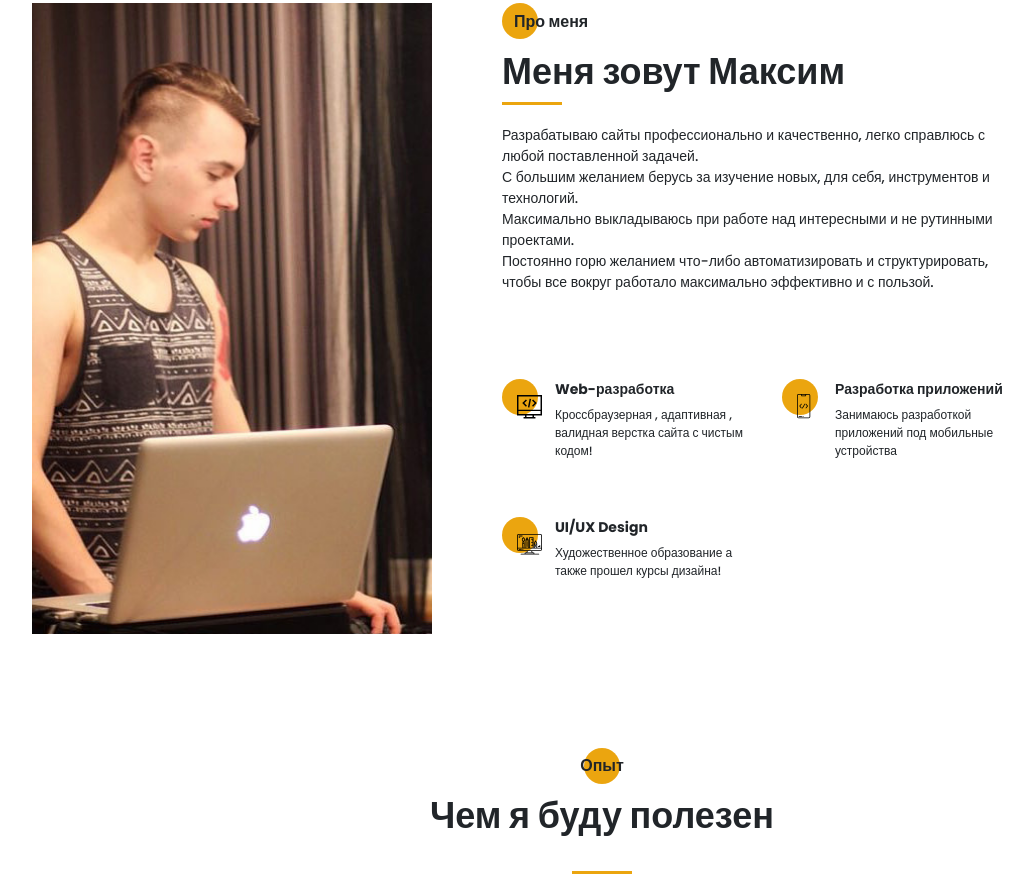
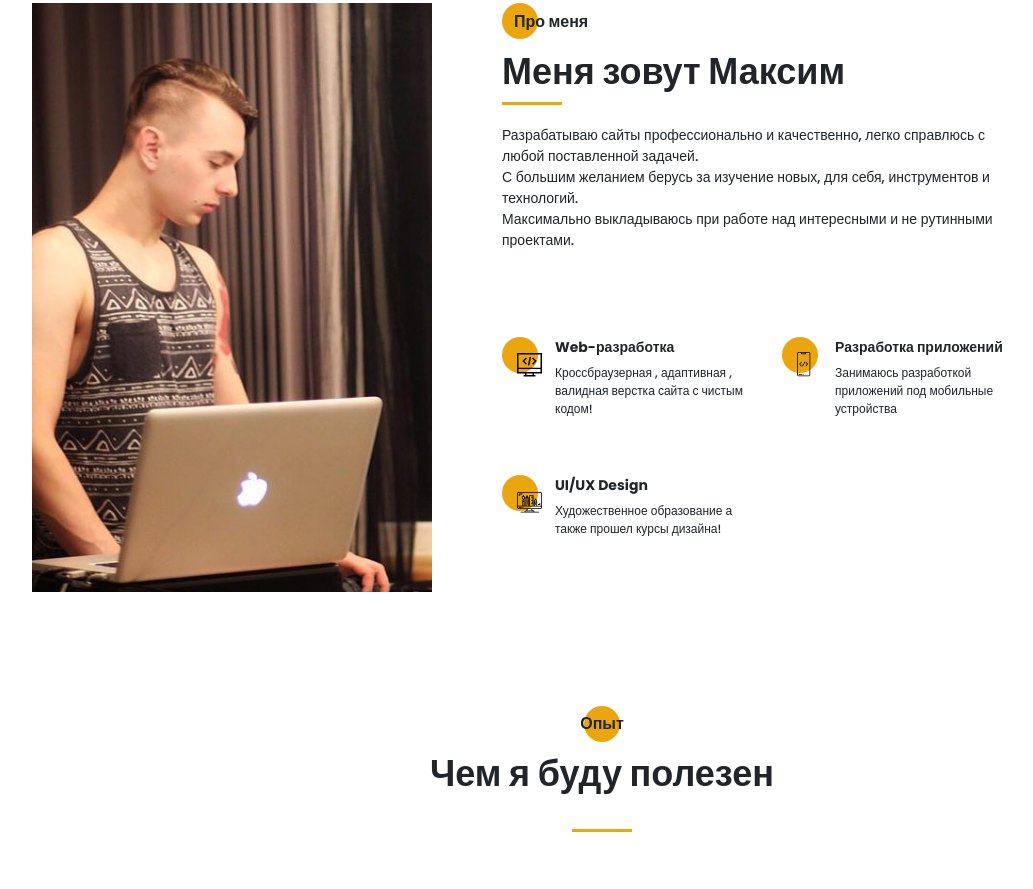
Before and after one commit to Sty1ist/My-portfolio, a website: page src/index.html in a window 1280 px wide. Shown: the part 917-1806 px from the top of the page, without its empty margins (38-1071 px from the left). Drawn offline with nearby package versions, Linux system fonts and the light colour scheme; files that its build step writes are made by us from their sources; files whose address does not match are found by name.

Commit message:
не большой фикс

```diff
--- a/src/index.html
+++ b/src/index.html
@@ -131,10 +131,6 @@
                         С большим желанием берусь за изучение новых, для себя,
                         инструментов и технологий. <br>
                         Максимально выкладываюсь при работе над интересными и не рутинными проектами. <br>
-                        Постоянно горю
-                        желанием что-либо
-                        автоматизировать и структурировать, чтобы все вокруг работало максимально эффективно и с
-                        пользой.
                     </p>
                 </div>
                 <div class="about__skills">
```
